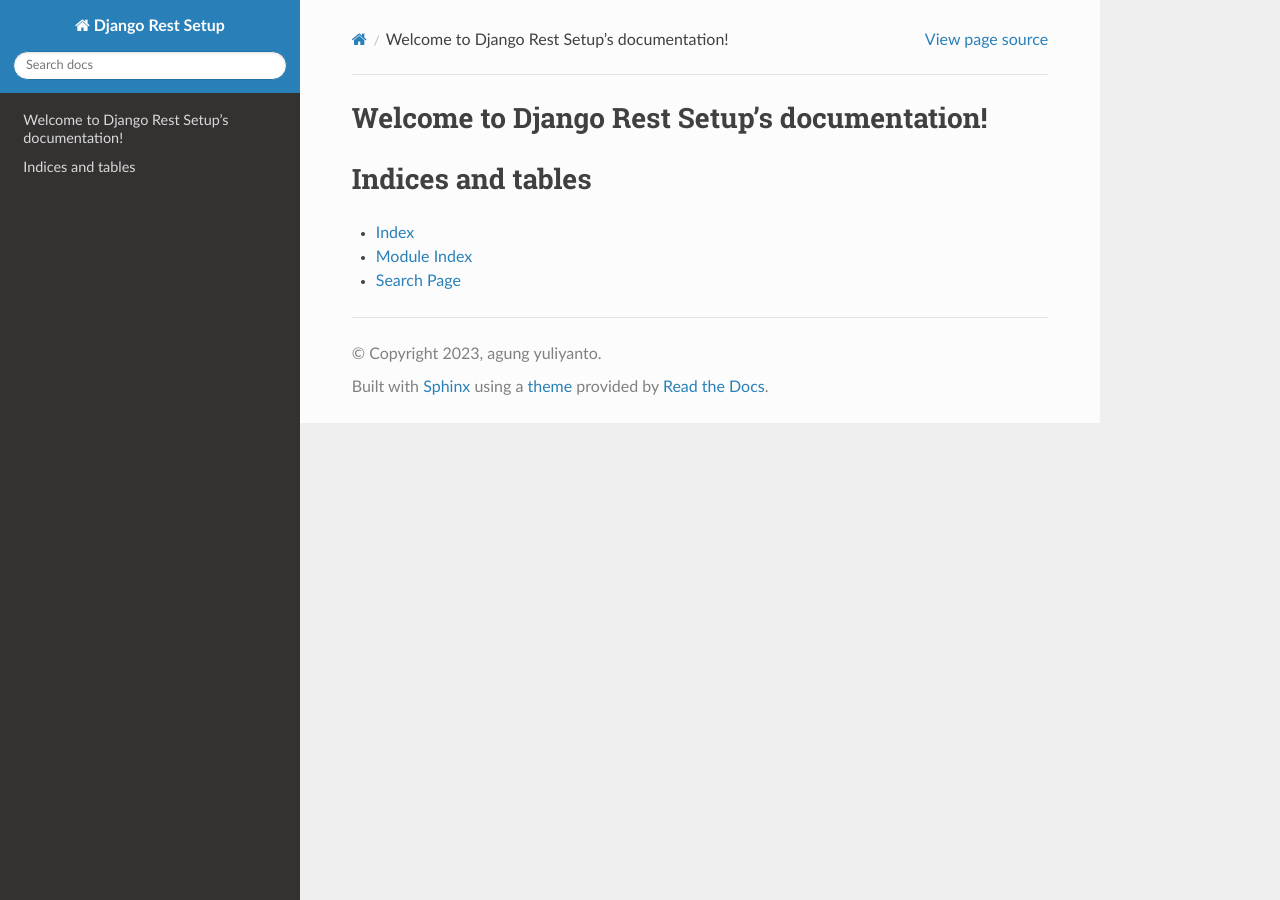
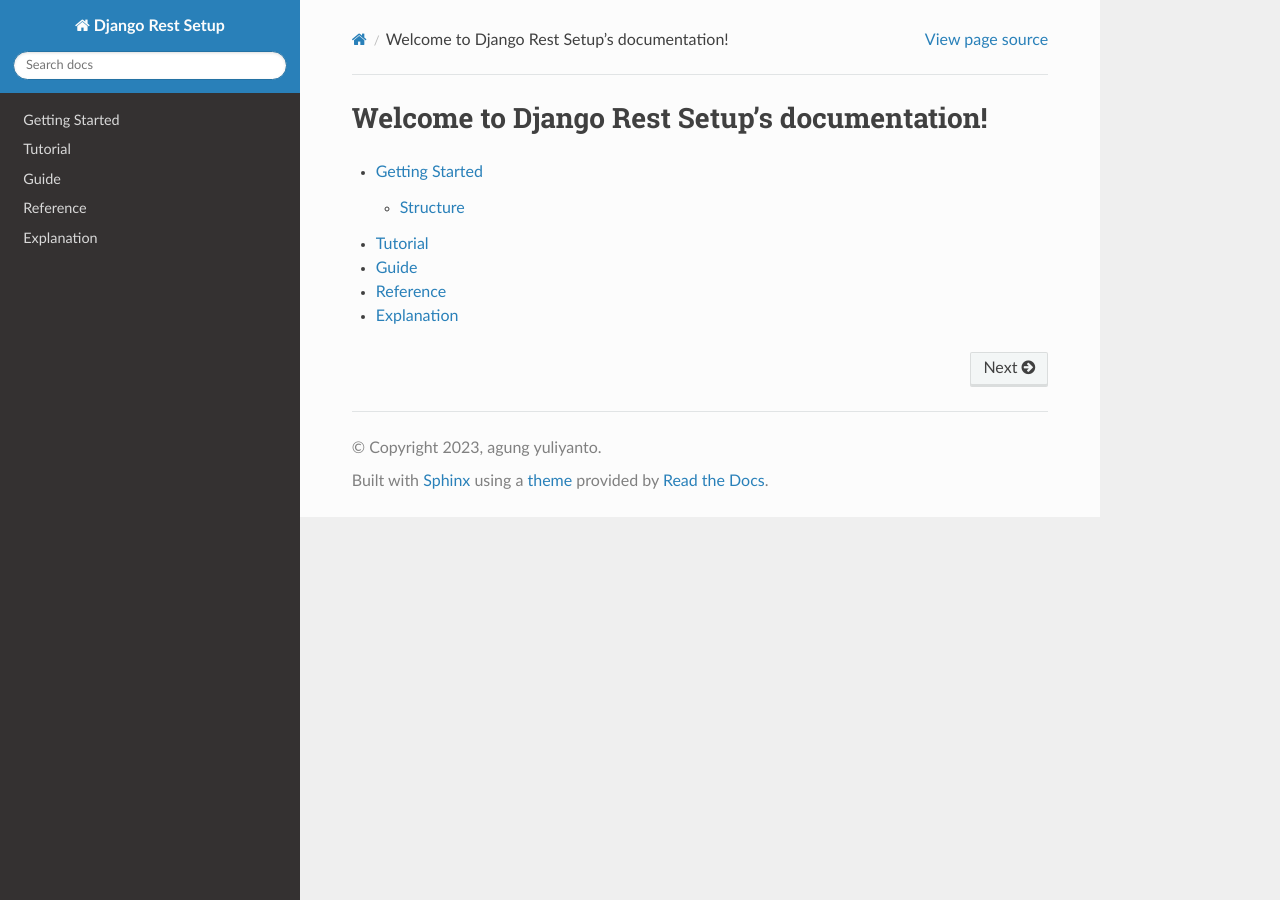
Before and after one commit to BetterToPractice/django-rest-setup, a Sphinx documentation site: the page built from docs/source/index.rst, in a window 1280 px wide. Built offline with Sphinx 7.4.7 and the Read the Docs theme 2.0.0, drawn with Linux system fonts in a browser that asks for light colours.

Commit message:
setup docs for documentation

```diff
--- /dev/null
+++ b/docs/source/0001-getting-started/0001-structures.rst
@@ -0,0 +1,3 @@
+Structure
+==========================================
+__wip__
--- /dev/null
+++ b/docs/source/0002-tutorial/0000-tutorial.rst
@@ -0,0 +1,3 @@
+Tutorial
+===============================================
+_wip_
--- /dev/null
+++ b/docs/source/0003-guide/0000-guide.rst
@@ -0,0 +1,3 @@
+Guide
+===============================================
+_wip_
--- /dev/null
+++ b/docs/source/0004-reference/0000-reference.rst
@@ -0,0 +1,3 @@
+Reference
+=============================================
+__wip__
--- /dev/null
+++ b/docs/source/0005-explanation/0000-explanation.rst
@@ -0,0 +1,3 @@
+Explanation
+====================================
+__wip__
--- a/docs/source/index.rst
+++ b/docs/source/index.rst
@@ -1,20 +1,11 @@
-.. Django Rest Setup documentation master file, created by
-   sphinx-quickstart on Mon Jul 24 16:23:38 2023.
-   You can adapt this file completely to your liking, but it should at least
-   contain the root `toctree` directive.
-
 Welcome to Django Rest Setup's documentation!
 =============================================
 
 .. toctree::
    :maxdepth: 2
-   :caption: Contents:
 
-
-
-Indices and tables
-==================
-
-* :ref:`genindex`
-* :ref:`modindex`
-* :ref:`search`
+   0001-getting-started/0000-getting-started
+   0002-tutorial/0000-tutorial
+   0003-guide/0000-guide
+   0004-reference/0000-reference
+   0005-explanation/0000-explanation
```
Also changed, not shown: docs/source/0001-getting-started/0000-getting-started.rst (added, +8 -0 lines).
